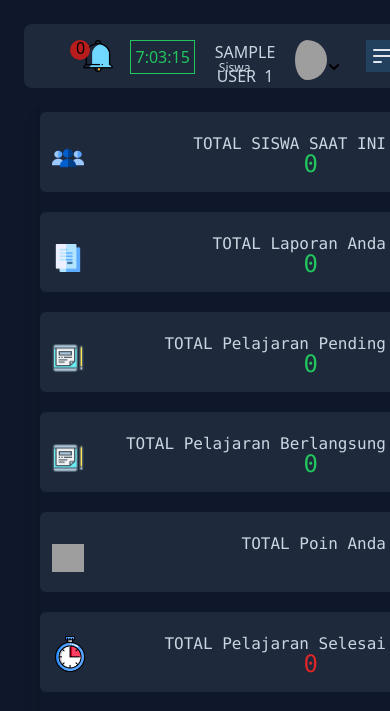
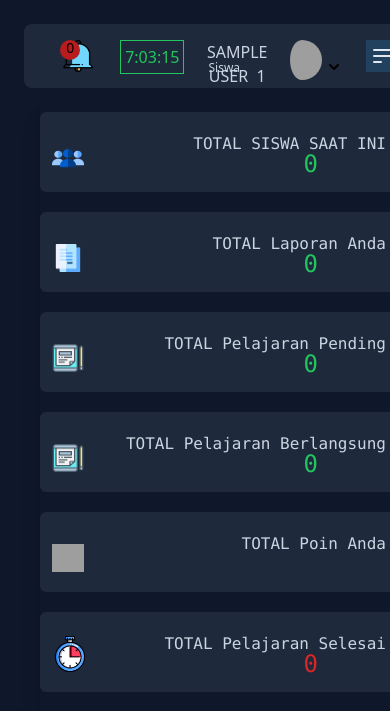
Before and after one commit to BerkatPS/BerkatPS.github.io, a PHP site: page /Project-Work/public in a window 390 px wide. Shown: the top 711 px of the page. Run offline with PHP 8.4, Linux system fonts and the light colour scheme; the visitor is signed in with stand-in values (Sample User, id 1); data that the repository does not hold is empty; style sheets or scripts are compiled from the project's sources; some libraries are stand-ins or nearby versions; grey boxes are pictures that could not be loaded.

Commit message:
Merubah Tampilan Dashboard

```diff
--- a/public/pages/sidebar.php
+++ b/public/pages/sidebar.php
@@ -94,9 +94,9 @@ require_once('../connection/conf.php');
                             >
                                 <div class="absolute flex items-center justify-center top-0 right-0 h-5 w-5 bg-red-700 rounded-full md:ml-2">
                                     <?php $query = $confg->query("SELECT * FROM history_siswa WHERE id_siswa = $_SESSION[userId] OR id_kelas = '$_SESSION[kelas]' AND action = 'MATA PELAJARAN' OR action = 'STATUS PELAJARAN' OR action = 'PENGUMUMAN' ORDER BY id DESC")?>
-                                    <span class="flex pb-1" id="notif-number"><?= mysqli_num_rows($query)?></span>
+                                    <span class="flex pb-1 sm:pt-1 text-sm" id="notif-number"><?= mysqli_num_rows($query)?></span>
                                 </div>
-                                <img src="../icons/notification-bell.png" class="h-8 w-9 ml-10" alt="" srcset="">
+                                <img src="../icons/notification-bell.png" class="h-8 w-9 ml-5" alt="" srcset="">
                             </button>
                             </script>
                             <ul
@@ -112,7 +112,7 @@ require_once('../connection/conf.php');
                                 ?>
                                 <li class="font-sans text-sm relative hover:bg-slate-900">
 
-                                    <a href="../" class="hover:bg-slate-900">
+                                    <a href="../history" class="hover:bg-slate-900">
                                         <div class="px-3 py-3  font-medium relative flex justify-center items-center gap-3">
                                             <a class='text-base'><?= $row_history['msgnotif']?><span class="text-red-600 font-semibold"><?= $row_history['username'] ?></span></a>
                                             <span class="absolute pt-12 text-sm right-0"><?= $row_history['date_create'] ?></span>
```
